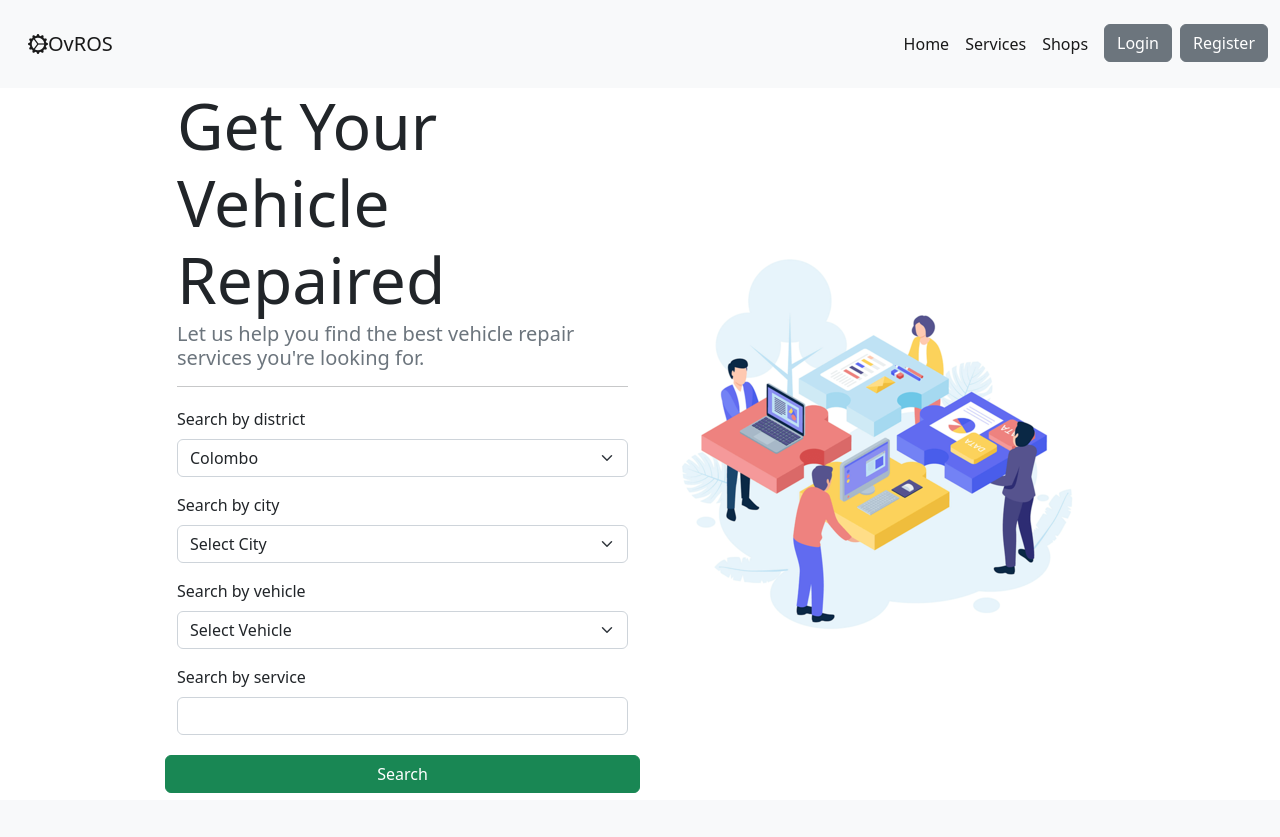
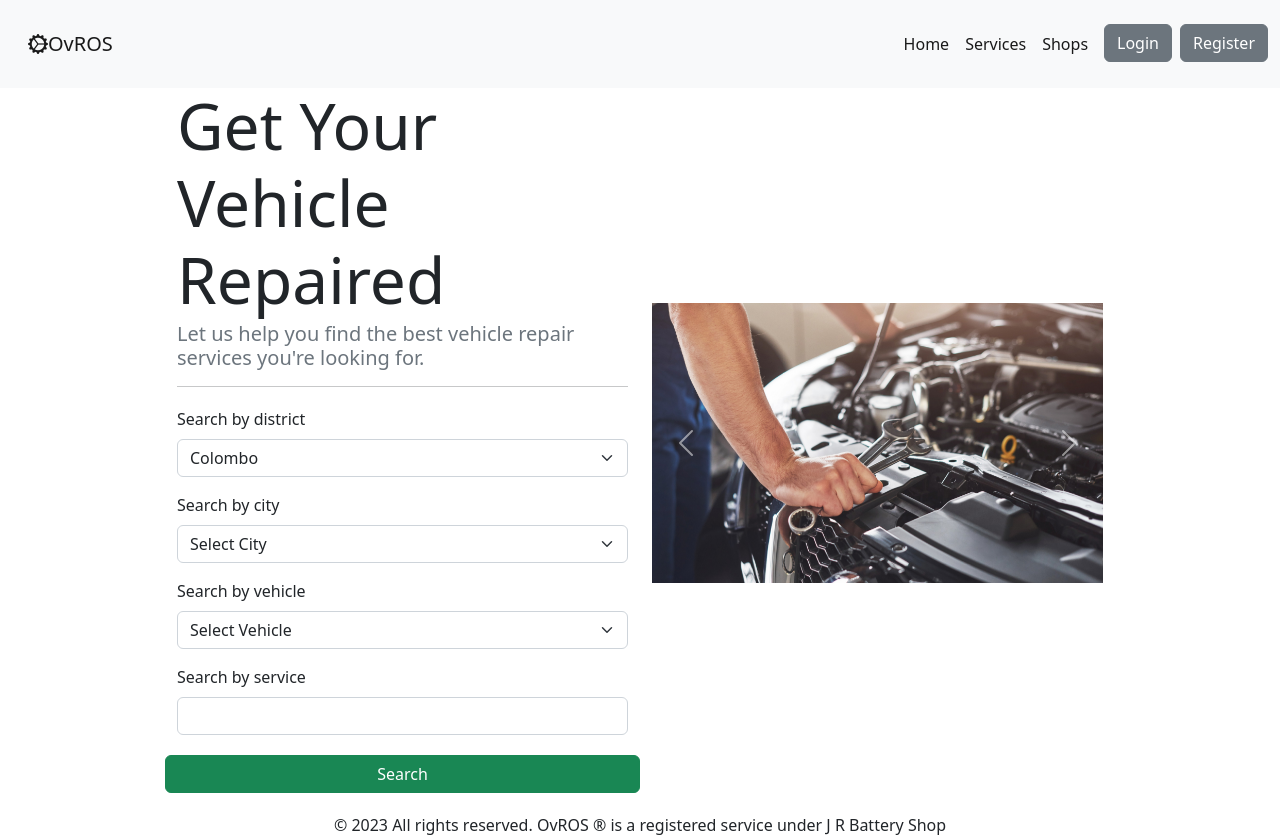
Before and after one commit to kavindu-prabhashitha/ovors-webapp-django, a Django app: page / in a window 1280 px wide. Before the commit the page ends 793 px from the top, so only its background shows below. Run offline with Django 4.2, Linux system fonts and the light colour scheme; some libraries are stand-ins or nearby versions.

Commit message:
project  - feature -  updated

```diff
--- a/ovros_dashboard/templates/ovros_dashboard/shop_dashboard/shop_dashboard.html
+++ b/ovros_dashboard/templates/ovros_dashboard/shop_dashboard/shop_dashboard.html
@@ -39,7 +39,7 @@
                 </button>
                 <ul class="dropdown-menu">
                     <li><a class="dropdown-item" href="{% url 'shop_profile' %}">View Profile</a></li>
-                    <li><a class="dropdown-item" href="#">Edit Profile Details</a></li>
+                    <li><a class="dropdown-item" href="{% url 'shop_profile_edit' %}">Edit Profile Details</a></li>
                 </ul>
             </div>
         </div>
--- a/ovros_dashboard/templates/ovros_dashboard/shop_dashboard/shop_dashboard_service_ongoing.html
+++ b/ovros_dashboard/templates/ovros_dashboard/shop_dashboard/shop_dashboard_service_ongoing.html
@@ -19,8 +19,8 @@
                     <thead>
                     <tr>
                         <th scope="col">#</th>
+                        <th scope="col">Service Name</th>
                         <th scope="col">User Contact</th>
-                        <th scope="col">Service</th>
                         <th scope="col">Vehicle</th>
                         <th scope="col">Service Status</th>
                         <th scope="col">Actions</th>
--- a/ovros_home/forms.py
+++ b/ovros_home/forms.py
@@ -17,3 +17,7 @@ class ServiceSearchForm01(forms.Form):
 class ServiceSearchForm02(forms.Form):
     search_by_vehicle = forms.ChoiceField(required=False, choices=VEHICLE_TYPE, initial=VEHICLE_TYPE[0])
     search_by_service = forms.CharField(required=False, max_length=50)
+
+
+class ServiceSearchByShop(forms.Form):
+    search_by_shop = forms.CharField(label="Search by Shop Name", required=False, max_length=100,)
--- a/ovros_home/views.py
+++ b/ovros_home/views.py
@@ -1,8 +1,8 @@
 from django.shortcuts import render
 from ovros_service_module.models import Service
 from ovros_user_module.models import ShopProfile
-from .forms import ServiceSearchForm, ServiceSearchForm01, ServiceSearchForm02
-
+from .forms import ServiceSearchForm, ServiceSearchForm01, ServiceSearchForm02, ServiceSearchByShop
+from django.contrib import messages
 
 def home(request):
     """
@@ -101,9 +101,27 @@ def search(request):
 
 def shops(request):
     all_shops = ShopProfile.objects.all()
-    return render(request, "shops/shop_list.html", {
-        "shops_profiles": all_shops
-    })
+    if request.method == "POST":
+        form = ServiceSearchByShop(request.POST)
+        if form.is_valid():
+            cd = form.cleaned_data
+            key_word = cd['search_by_shop']
+            print("Shop Search value = ", cd['search_by_shop'])
+            if len(key_word) == 0:
+                all_shops = ShopProfile.objects.all()
+            else:
+                all_shops = all_shops.filter(shop_name__icontains=key_word)
+                if all_shops.count() == 0:
+                    messages.warning(request, f"No Shops found contains the name '{key_word}'")
+                    all_shops = ShopProfile.objects.all()
+            return render(request, "shops/shop_list.html", {"shops_profiles": all_shops, 'form': form})
+
+    else:
+        form = ServiceSearchByShop()
+        return render(request, "shops/shop_list.html", {
+            "shops_profiles": all_shops,
+            'form': form
+        })
 
 
 def shop_detail(request, shop_id):
--- a/ovros_service_module/forms.py
+++ b/ovros_service_module/forms.py
@@ -18,6 +18,7 @@ class ServiceCreationForm(forms.ModelForm):
                   'is_for_van',
                   'is_for_lorry',
                   'is_for_bike',
+                  'is_for_long_vehicle',
                   )
         widgets = {
 
@@ -40,7 +41,8 @@ class ServiceEditForm(forms.ModelForm):
             'is_for_van',
             'is_for_car',
             'is_for_suv',
-            'is_for_lorry'
+            'is_for_lorry',
+            'is_for_long_vehicle'
         )
 
         widgets = {
--- a/ovros_service_module/views.py
+++ b/ovros_service_module/views.py
@@ -35,6 +35,7 @@ def service_add(request):
                     new_service.is_for_van = cd['is_for_van']
                     new_service.is_for_lorry = cd['is_for_lorry']
                     new_service.is_for_bike = cd['is_for_bike']
+                    new_service.is_for_long_vehicle = cd['is_for_long_vehicle']
                     if form.cleaned_data['service_image']:
                         new_service.service_image = form.cleaned_data['service_image']
                     else:
--- a/ovros_user_module/forms.py
+++ b/ovros_user_module/forms.py
@@ -64,6 +64,7 @@ class ShopProfileCreationForm(forms.ModelForm):
         model = ShopProfile
         fields = ('shop_name',
                   'shop_email',
+                  'shop_profile_img',
                   'shop_address_no',
                   'shop_address_street',
                   'shop_address_district',
--- a/ovros_user_module/templates/registration/logged_out.html
+++ b/ovros_user_module/templates/registration/logged_out.html
@@ -5,7 +5,7 @@ Logged-out
 
 {% block content %}
 
-
+    <section>
         <div class="container">
             <div class="row">
                 <div class="col"></div>
@@ -21,5 +21,7 @@ Logged-out
             </div>
         </div>
 
+    </section>
+
 
 {% endblock %}
--- a/templates/base.html
+++ b/templates/base.html
@@ -96,6 +96,12 @@
     }
 </script>
 
+<footer>
+    <div class="container text-center mt-3">
+            © 2023 All rights reserved. OvROS ® is a registered service under J R Battery Shop
+    </div>
+</footer>
+
 </body>
 
 </html>
--- a/templates/home/header.html
+++ b/templates/home/header.html
@@ -10,7 +10,8 @@
                 <div class="col-md-5 text-center text-md-start" style="height: 100%;">
                     <h1>
                         <div class="display-3">Get Your Vehicle Repaired</div>
-                        <p class="lead my-1 text-muted">Let us help you find the best vehicle repair services you're looking for.</p>
+                        <p class="lead my-1 text-muted">Let us help you find the best vehicle repair services you're
+                            looking for.</p>
                     </h1>
 
                     <hr>
@@ -31,12 +32,36 @@
                 </div>
                 <div class="col-md-5 text-center d-none d-md-block">
                     <!-- tooltip -->
-                    <span class="tt" data-bs-placement="bottom" title="OvROS">
-            <img class="img-fluid" src="{% static 'images/hero_img.png' %}" alt="ebook">
-          </span>
+                    {#                    <span class="tt" data-bs-placement="bottom" title="OvROS">#}
+                    {#            <img class="img-fluid" src="{% static 'images/site_hero _def.jpg' %}" alt="ebook">#}
+                    {#          </span>#}
+                    <div id="carouselExampleAutoplaying" class="carousel slide carousel-fade" data-bs-ride="carousel">
+                        <div class="carousel-inner">
+                            <div class="carousel-item active">
+                                <img src="{% static 'images/site_hero _def.jpg' %}" class="d-block w-100" alt="...">
+                            </div>
+                            <div class="carousel-item">
+                                <img src="{% static 'images/services.jpeg' %}" class="d-block w-100" alt="...">
+                            </div>
+                            <div class="carousel-item">
+                                <img src="{% static 'images/hero_img.png' %}" class="d-block w-100" alt="...">
+                            </div>
+                        </div>
+                        <button class="carousel-control-prev" type="button" data-bs-target="#carouselExampleAutoplaying"
+                                data-bs-slide="prev">
+                            <span class="carousel-control-prev-icon" aria-hidden="true"></span>
+                            <span class="visually-hidden">Previous</span>
+                        </button>
+                        <button class="carousel-control-next" type="button" data-bs-target="#carouselExampleAutoplaying"
+                                data-bs-slide="next">
+                            <span class="carousel-control-next-icon" aria-hidden="true"></span>
+                            <span class="visually-hidden">Next</span>
+                        </button>
+                    </div>
                 </div>
             </div>
         </div>
+
     </section>
     <!-- Header Section End -->
 
--- a/templates/home/navbar.html
+++ b/templates/home/navbar.html
@@ -12,7 +12,7 @@
                 </a>
             {% endif %}
 
-            <a class="navbar-brand my-3 mx-3" href="#"><i class="bi bi-gear-wide-connected"></i>OvROS</a>
+            <a class="navbar-brand my-3 mx-3" href="{% url 'home' %}"><i class="bi bi-gear-wide-connected"></i>OvROS</a>
             <button class="navbar-toggler" type="button" data-bs-toggle="collapse" data-bs-target="#navbar-main"
                     aria-controls="navbar-main" aria-expanded="false" aria-label="Toggle navigation">
                 <span class="navbar-toggler-icon"></span>
```
Also changed, not shown: ovros_dashboard/views.py (+21 -4 lines), templates/shops/shop_list.html (+29 -1 lines), db.sqlite3, ovros_home/static/images/site_hero _def.jpg (added). Lines whose indentation alone changed are shown as unchanged.
